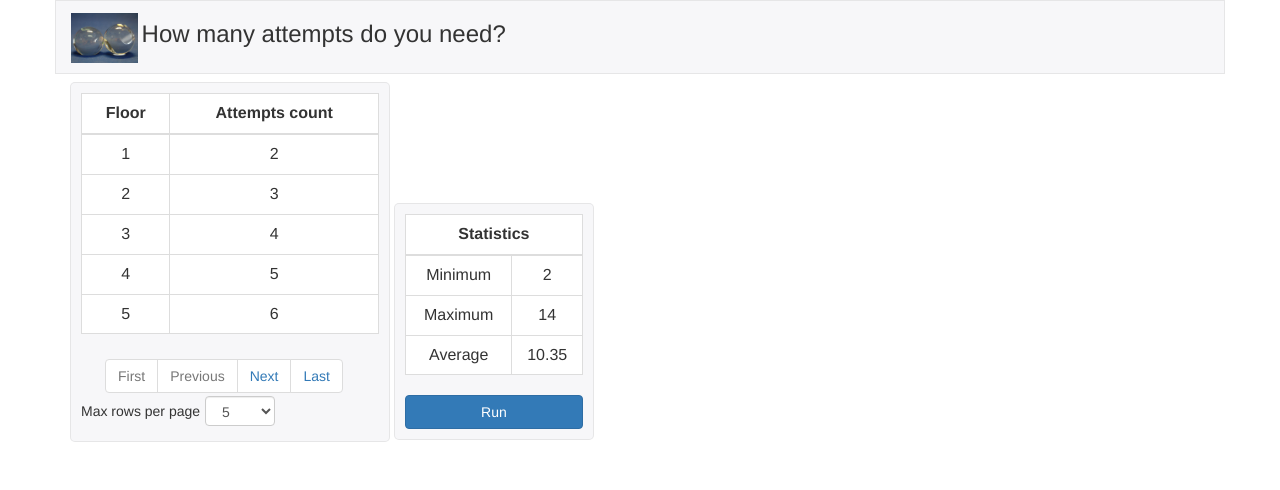
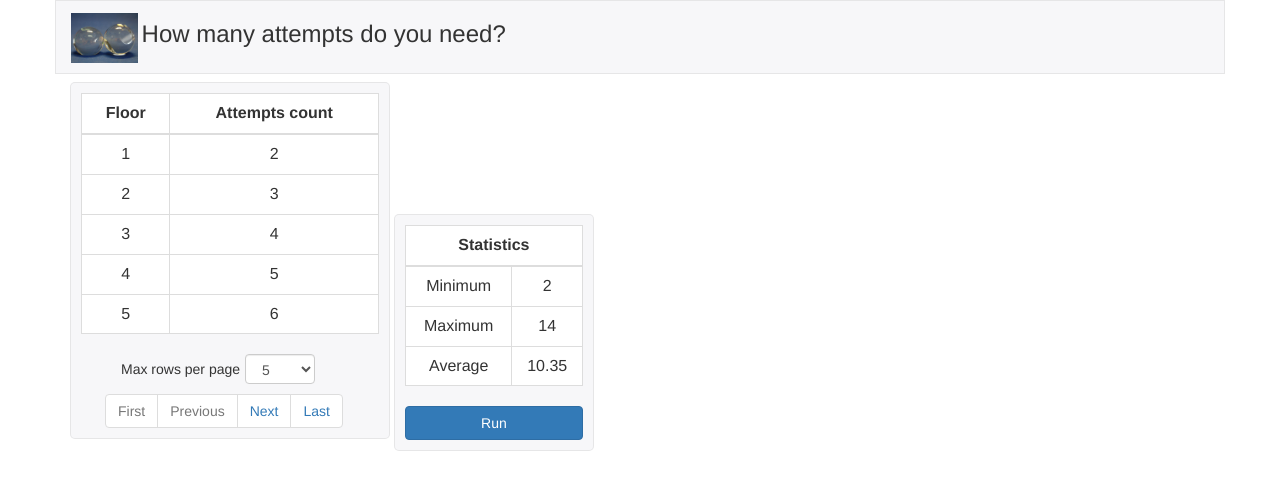
Before and after one commit to IvanKhud/FirstJSApp, a PHP site: page /index.html in a window 1280 px wide. Shown: the top 490 px of the page. Run offline with PHP 8.4, Linux system fonts and the light colour scheme; some libraries are stand-ins or nearby versions.

Commit message:
#16 moved maxRowsPerPage above pagination

```diff
--- a/css/style.css
+++ b/css/style.css
@@ -66,6 +66,7 @@
 .maxRowsPerPageForm {
   position: relative;
   height: 32px;
+  margin-left: 40px;
   margin-top: 3px;
 }
 
--- a/index.html
+++ b/index.html
@@ -36,15 +36,6 @@
       </tbody>
     </table>
 
-    <div id="pages">
-      <ul class="pagination pagination-info" id="pagination">
-        <li id="buttonFirst"><a href='#' onclick='navButtonClick("first")'>First</a></li>
-        <li id="buttonPrevious"><a href='#' onclick='navButtonClick("previous")'>Previous</a></li>
-        <li id="buttonNext"><a href='#' onclick='navButtonClick("next")'>Next</a></li>
-        <li id="buttonLast"><a href='#' onclick='navButtonClick("last")'>Last</a></li>
-      </ul>
-    </div>
-
     <div class="maxRowsPerPageForm">
     <p>Max rows per page</p>
     <select class="form-control" id="maxRowsPerPage" onchange="maxRowsPerPageOnChange()">
@@ -53,6 +44,15 @@
       <option value=20>20</option>
       <option value=100>all</option>
     </select>
+    </div>
+
+    <div id="pages">
+      <ul class="pagination pagination-info" id="pagination">
+        <li id="buttonFirst"><a href='#' onclick='navButtonClick("first")'>First</a></li>
+        <li id="buttonPrevious"><a href='#' onclick='navButtonClick("previous")'>Previous</a></li>
+        <li id="buttonNext"><a href='#' onclick='navButtonClick("next")'>Next</a></li>
+        <li id="buttonLast"><a href='#' onclick='navButtonClick("last")'>Last</a></li>
+      </ul>
     </div>
 
   </div>
```
